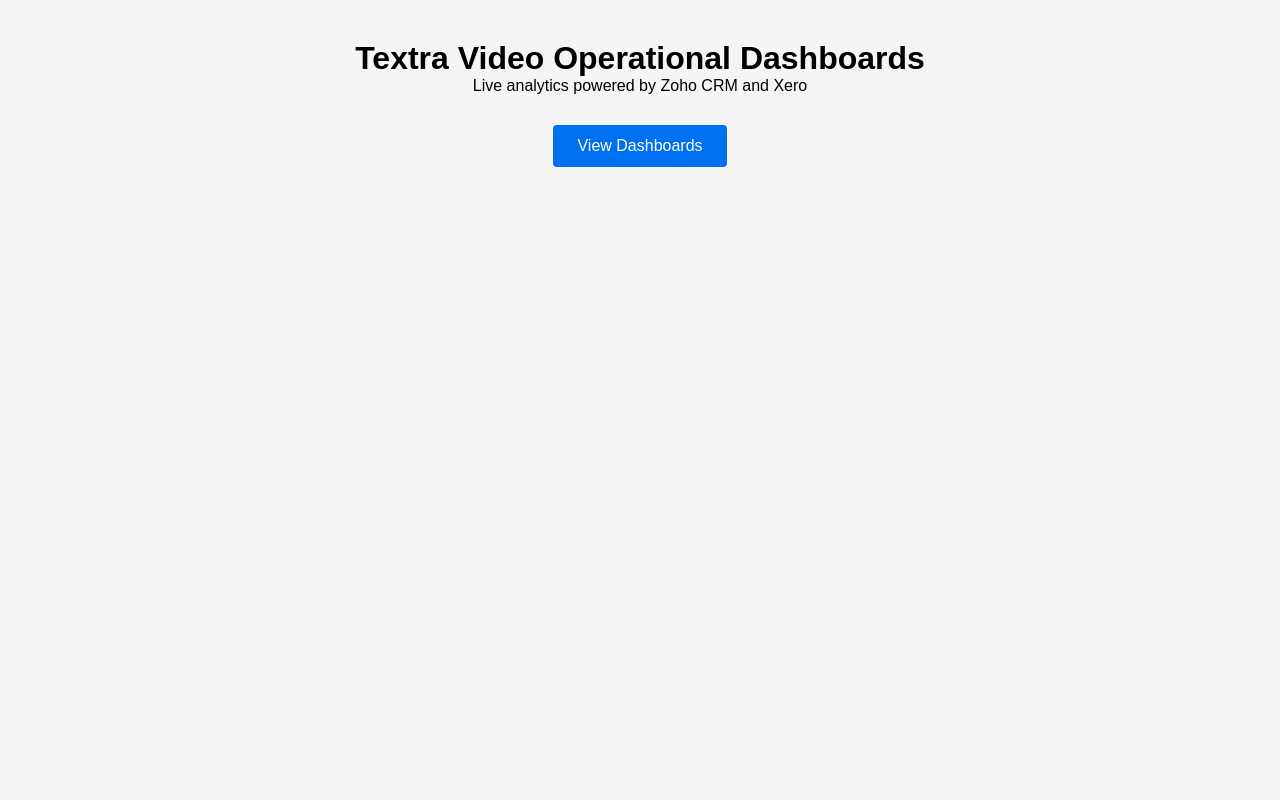
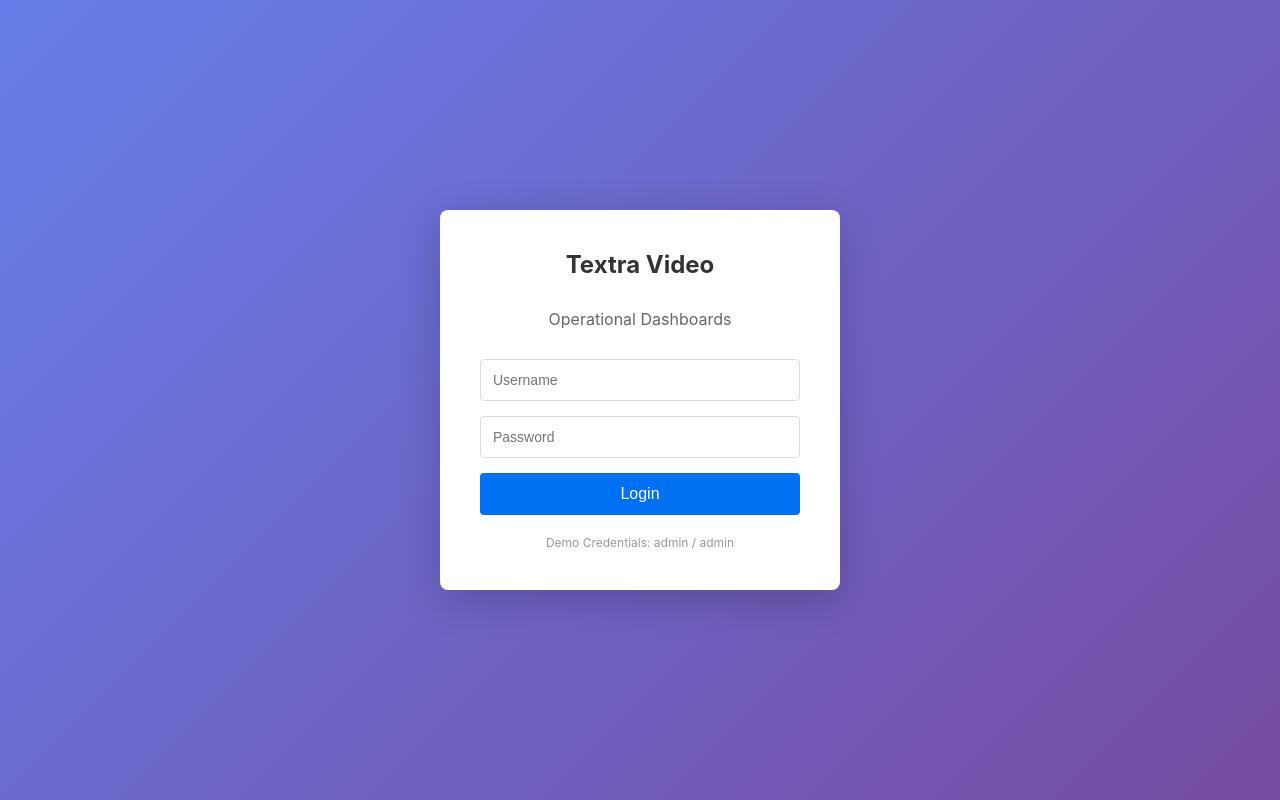
Before and after one commit to Textra-Video/textra-dashboards, a Next.js app: page / in a window 1280 px wide. Built offline with nearby package versions, Linux system fonts and the light colour scheme.

Commit message:
Add: Login form to home page for dashboard authentication

```diff
--- a/pages/index.jsx
+++ b/pages/index.jsx
@@ -1,25 +1,64 @@
-import React from 'react';
-import Link from 'next/link';
+import React, { useState } from 'react';
+import { useRouter } from 'next/router';
 
 export default function Home() {
+  const router = useRouter();
+  const [username, setUsername] = useState('');
+  const [password, setPassword] = useState('');
+  const [error, setError] = useState('');
+
+  const handleLogin = (e) => {
+    e.preventDefault();
+
+    // Default credentials
+    if (username === 'admin' && password === 'admin') {
+      localStorage.setItem('textraUser', username);
+      router.push('/dashboards');
+    } else {
+      setError('Invalid username or password. Default: admin / admin');
+      setPassword('');
+    }
+  };
+
   return (
-    <div style={{ padding: '40px', textAlign: 'center', fontFamily: 'sans-serif' }}>
-      <h1>Textra Video Operational Dashboards</h1>
-      <p>Live analytics powered by Zoho CRM and Xero</p>
-      <div style={{ marginTop: '30px' }}>
-        <Link href="/dashboards">
-          <button style={{
-            padding: '12px 24px',
-            fontSize: '16px',
-            backgroundColor: '#0070f3',
-            color: 'white',
-            border: 'none',
-            borderRadius: '4px',
-            cursor: 'pointer'
-          }}>
-            View Dashboards
+    <div className="login-container">
+      <div className="login-box">
+        <h1 className="login-title">Textra Video</h1>
+        <p style={{ textAlign: 'center', marginBottom: '30px', color: '#666' }}>
+          Operational Dashboards
+        </p>
+
+        {error && (
+          <div className="error" style={{ marginBottom: '20px' }}>
+            {error}
+          </div>
+        )}
+
+        <form onSubmit={handleLogin}>
+          <input
+            type="text"
+            className="login-input"
+            placeholder="Username"
+            value={username}
+            onChange={(e) => setUsername(e.target.value)}
+            required
+          />
+          <input
+            type="password"
+            className="login-input"
+            placeholder="Password"
+            value={password}
+            onChange={(e) => setPassword(e.target.value)}
+            required
+          />
+          <button type="submit" className="login-button">
+            Login
           </button>
-        </Link>
+        </form>
+
+        <p style={{ textAlign: 'center', marginTop: '20px', fontSize: '12px', color: '#999' }}>
+          Demo Credentials: admin / admin
+        </p>
       </div>
     </div>
   );
```
